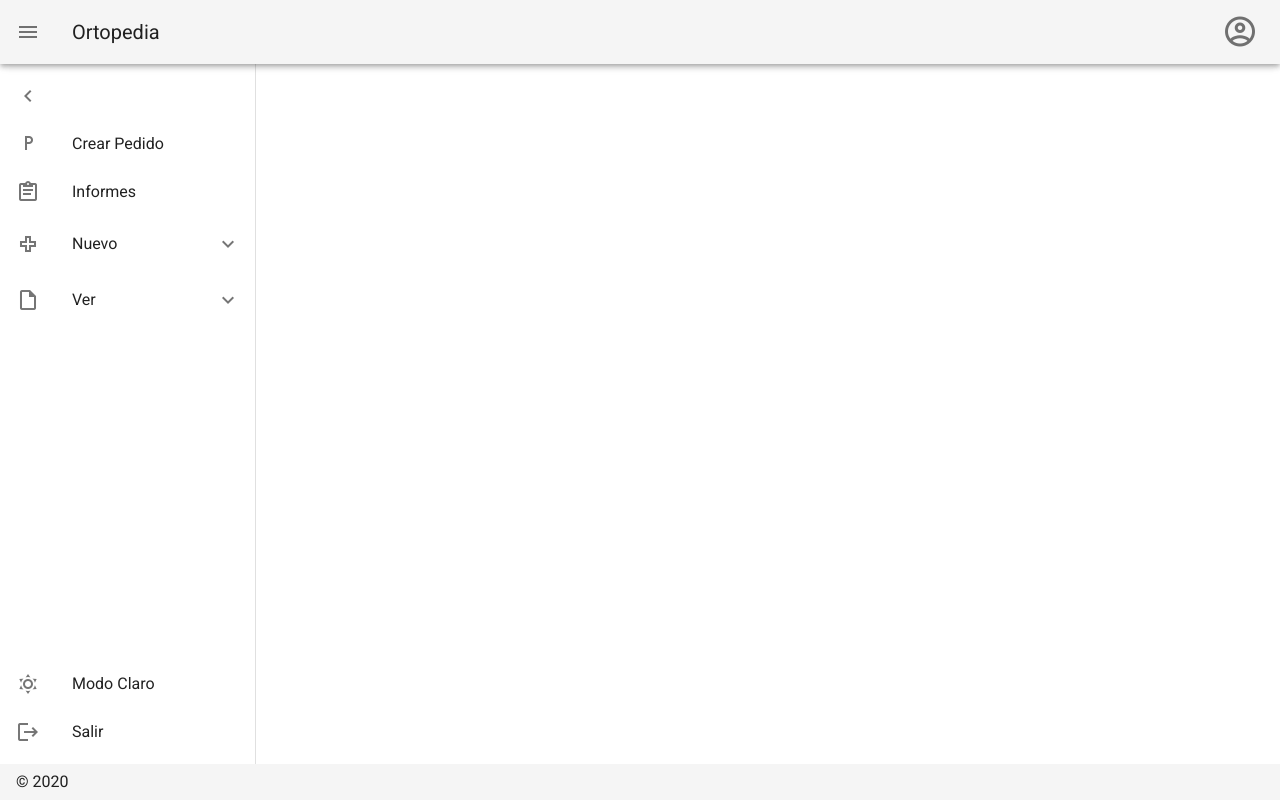
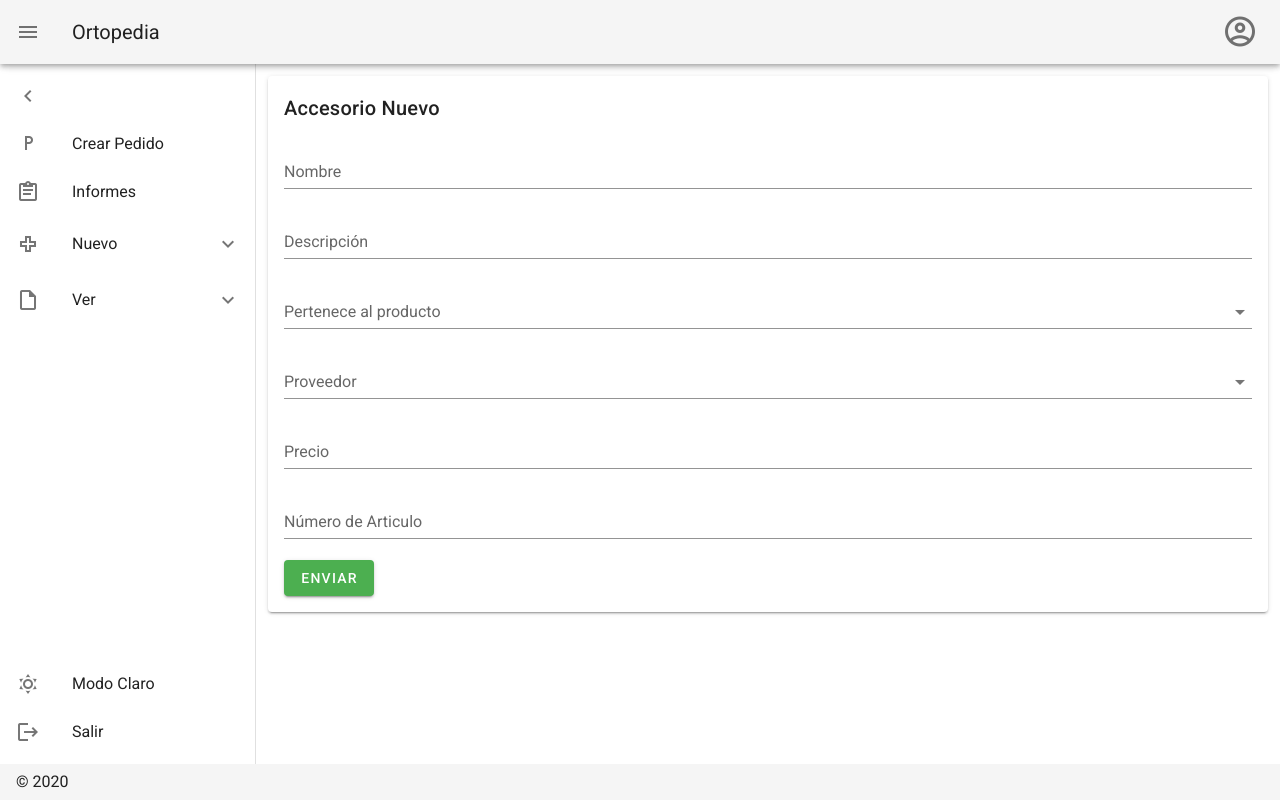
Before and after one commit to francocava/Ortopedia-FrontEnd, a Nuxt app: page /accesorio in a window 1280 px wide. Built offline with nearby package versions, Linux system fonts and the light colour scheme.

Commit message:
agrego view accesorio

```diff
--- a/layouts/default.vue
+++ b/layouts/default.vue
@@ -133,7 +133,7 @@ export default {
           items: [
             { title: 'Cliente', to: '/cliente' },
             { title: 'Producto', to: '/producto' },
-            { title: 'Accesorio', to: '' },
+            { title: 'Accesorio', to: '/accesorio' },
             { title: 'Pago', to: '' },
             { title: 'Cobro', to: '' },
             { title: 'Proveedor', to: '' },
--- /dev/null
+++ b/pages/accesorio.vue
@@ -0,0 +1,90 @@
+<template>
+  <v-card>
+    <v-card-title>Accesorio Nuevo</v-card-title>
+
+    <v-card-text>
+      <v-form ref="form" v-model="valid" lazy-validation>
+        <v-text-field
+          v-model="nombre"
+          :rules="nombreRules"
+          label="Nombre"
+          required
+        ></v-text-field>
+
+        <v-text-field
+          v-model="descripcion"
+          label="Descripción"
+        ></v-text-field>
+
+        <v-select
+          v-model="select"
+          :items="items"
+          :rules="[(v) => !!v || 'Item is required']"
+          label="Pertenece al producto"
+          required
+        ></v-select>
+
+        <v-select
+          v-model="select"
+          :items="items"
+          :rules="[(v) => !!v || 'Item is required']"
+          label="Proveedor"
+          required
+        ></v-select>
+
+        <v-text-field
+          type="number"
+          v-model="precio"
+          :rules="precioRules"
+          label="Precio"
+          required
+        ></v-text-field>
+
+        <v-text-field
+          type="number"
+          v-model="nroArt"
+          label="Número de Articulo"
+        ></v-text-field>
+
+        <v-btn
+          :disabled="!valid"
+          color="success"
+          class="mr-4"
+          @click="validate"
+        >
+          Enviar
+        </v-btn>
+      </v-form>
+    </v-card-text>
+  </v-card>
+</template>
+
+<script>
+export default {
+  data: () => ({
+    valid: true,
+    nombre: '',
+    descripcion: '',
+    nroArt: '',
+    nombreRules: [
+      (v) => !!v || 'Falta el nombre del producto',
+      (v) => (v && v.length <= 50) || 'Nombre muy largo',
+    ],
+    proveedor: '',
+    proveedorRules: [
+      (v) => !!v || 'Falta el nombre del proveedor',
+      (v) => (v && v.length <= 30) || 'Muy largo',
+    ],
+    items: ['Prov1', 'P2', 'p3', '4'],
+    precio: '',
+    precioRules: [(v) => !!v || 'Falta el precio'],
+    select: null,
+  }),
+
+  methods: {
+    validate() {
+      this.$refs.form.validate()
+    },
+  },
+}
+</script>
```
